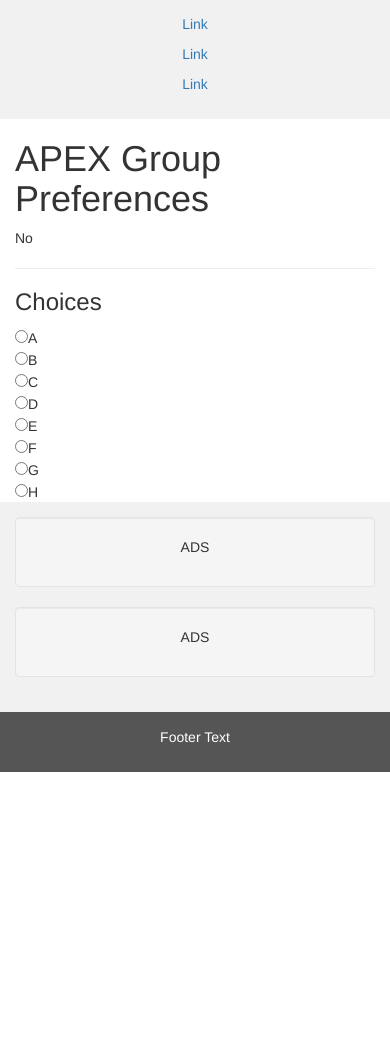
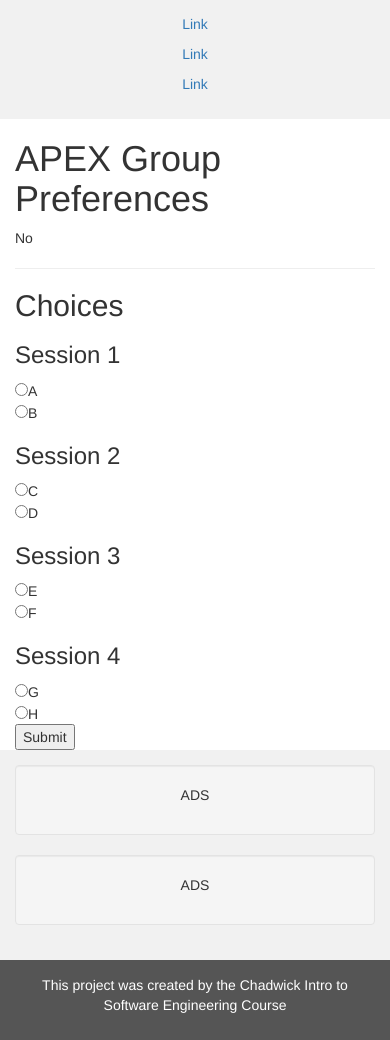
Before and after one commit to ChadwickSchool/APEX-Matching, a Flask app: page / in a window 390 px wide. Shown: the part 53-1093 px from the top of the page. Before the commit the page ends 825 px from the top, so only its background shows below. Run offline with Flask 2, Linux system fonts and the light colour scheme; some libraries are stand-ins or nearby versions.

Commit message:
refactor: Clean up templates
To simplify the templates, created a base main.html which other template
files should extend from

```diff
--- /dev/null
+++ b/project/templates/footer.html
@@ -0,0 +1,3 @@
+<footer class="container-fluid text-center">
+  <p>This project was created by the Chadwick Intro to Software Engineering Course</p>
+</footer>
--- /dev/null
+++ b/project/templates/header.html
@@ -0,0 +1,23 @@
+<nav class="navbar navbar-inverse">
+  <div class="container-fluid">
+    <div class="navbar-header">
+      <button type="button" class="navbar-toggle" data-toggle="collapse" data-target="#myNavbar">
+        <span class="icon-bar"></span>
+        <span class="icon-bar"></span>
+        <span class="icon-bar"></span>
+      </button>
+      <a class="navbar-brand" href="#">Logo</a>
+    </div>
+    <div class="collapse navbar-collapse" id="myNavbar">
+      <ul class="nav navbar-nav">
+        <li class="active"><a href="#">Home</a></li>
+        <li><a href="#">About</a></li>
+        <li><a href="#">Projects</a></li>
+        <li><a href="#">Contact</a></li>
+      </ul>
+      <ul class="nav navbar-nav navbar-right">
+        <li><a href="#"><span class="glyphicon glyphicon-log-in"></span> Login</a></li>
+      </ul>
+    </div>
+  </div>
+</nav>
--- a/project/templates/homepage.html
+++ b/project/templates/homepage.html
@@ -1,105 +1,15 @@
-<!DOCTYPE html>
-<html lang="en">
-<head>
-  <title>Bootstrap Example</title>
-  <meta charset="utf-8">
-  <meta name="viewport" content="width=device-width, initial-scale=1">
-  <link rel="stylesheet" href="https://maxcdn.bootstrapcdn.com/bootstrap/3.4.0/css/bootstrap.min.css">
-  <script src="https://ajax.googleapis.com/ajax/libs/jquery/3.3.1/jquery.min.js"></script>
-  <script src="https://maxcdn.bootstrapcdn.com/bootstrap/3.4.0/js/bootstrap.min.js"></script>
-  <style>
-    /* Remove the navbar's default margin-bottom and rounded borders */
-    .navbar {
-      margin-bottom: 0;
-      border-radius: 0;
-    }
-
-    /* Set height of the grid so .sidenav can be 100% (adjust as needed) */
-    .row.content {height: 450px}
-
-    /* Set gray background color and 100% height */
-    .sidenav {
-      padding-top: 20px;
-      background-color: #f1f1f1;
-      height: 100%;
-    }
-
-    /* Set black background color, white text and some padding */
-    footer {
-      background-color: #555;
-      color: white;
-      padding: 15px;
-    }
-
-    /* On small screens, set height to 'auto' for sidenav and grid */
-    @media screen and (max-width: 767px) {
-      .sidenav {
-        height: auto;
-        padding: 15px;
-      }
-      .row.content {height:auto;}
-    }
-  </style>
-</head>
-<body>
-
-<nav class="navbar navbar-inverse">
-  <div class="container-fluid">
-    <div class="navbar-header">
-      <button type="button" class="navbar-toggle" data-toggle="collapse" data-target="#myNavbar">
-        <span class="icon-bar"></span>
-        <span class="icon-bar"></span>
-        <span class="icon-bar"></span>
-      </button>
-      <a class="navbar-brand" href="#">Logo</a>
-    </div>
-    <div class="collapse navbar-collapse" id="myNavbar">
-      <ul class="nav navbar-nav">
-        <li class="active"><a href="#">Home</a></li>
-        <li><a href="#">About</a></li>
-        <li><a href="#">Projects</a></li>
-        <li><a href="#">Contact</a></li>
-      </ul>
-      <ul class="nav navbar-nav navbar-right">
-        <li><a href="#"><span class="glyphicon glyphicon-log-in"></span> Login</a></li>
-      </ul>
-    </div>
-  </div>
-</nav>
-
-<div class="container-fluid text-center">
-  <div class="row content">
-    <div class="col-sm-2 sidenav">
-      <p><a href="#">Link</a></p>
-      <p><a href="#">Link</a></p>
-      <p><a href="#">Link</a></p>
-    </div>
-    <div class="col-sm-8 text-left">
-      <h1>APEX Group Preferences</h1>
-      <p>No</p>
-      <hr>
-      <h3>Choices</h3>
-      <form>
-        {% for project in projects %}
-          <input type="radio" name="project" value="{{project.name}}">{{project.name}}<br>
-        {% endfor %}
-
-      </form>
-    </div>
-    <div class="col-sm-2 sidenav">
-      <div class="well">
-        <p>ADS</p>
-      </div>
-      <div class="well">
-        <p>ADS</p>
-      </div>
-    </div>
-  </div>
-</div>
-
-<footer class="container-fluid text-center">
-  <p>Footer Text</p>
-</footer>
-
-</body>
-</html>
+{% extends "main.html" %}
+{% block content %}
+  <h2>Choices</h2>
+  <form action="" method="post">
+    {% for i in range(1, 5) %}
+      <h3>Session {{i}}</h3>
+      {% for project in projects %}
+        {% if project.session_number == i %}
+          <input type="radio" name="session{{i}}" value="{{project.name}}">{{project.name}}<br>
+        {% endif %}
+      {% endfor %}
+    {% endfor %}
+    <input type="submit">
+  </form>
+{% endblock %}
--- a/project/templates/main.html
+++ b/project/templates/main.html
@@ -1,15 +1,83 @@
 <!DOCTYPE html>
-<html lang="en" dir="ltr">
+<html lang="en">
   <head>
+    <title>APEX Matching</title>
     <meta charset="utf-8">
-    <title></title>
+    <meta name="viewport" content="width=device-width, initial-scale=1">
+    <link rel="stylesheet" href="https://maxcdn.bootstrapcdn.com/bootstrap/3.4.0/css/bootstrap.min.css">
+    <script src="https://ajax.googleapis.com/ajax/libs/jquery/3.3.1/jquery.min.js"></script>
+    <script src="https://maxcdn.bootstrapcdn.com/bootstrap/3.4.0/js/bootstrap.min.js"></script>
+    <style>
+      /* Remove the navbar's default margin-bottom and rounded borders */
+
+      .navbar {
+        margin-bottom: 0;
+        border-radius: 0;
+      }
+
+      /* Set height of the grid so .sidenav can be 100% (adjust as needed) */
+
+      .row.content {
+        height: 450px
+      }
+
+      /* Set gray background color and 100% height */
+
+      .sidenav {
+        padding-top: 20px;
+        background-color: #f1f1f1;
+        height: 100%;
+      }
+
+      /* Set black background color, white text and some padding */
+
+      footer {
+        background-color: #555;
+        color: white;
+        padding: 15px;
+      }
+
+      /* On small screens, set height to 'auto' for sidenav and grid */
+
+      @media screen and (max-width: 767px) {
+        .sidenav {
+          height: auto;
+          padding: 15px;
+        }
+        .row.content {
+          height: auto;
+        }
+      }
+    </style>
   </head>
+
   <body>
-    {% for project in projects %}
-    <h1> {{project.proj_name}}</h1>
-    {% for student in project.students %}
-    <h2> {{student}}</h2>
-    {% endfor %}
-    {% endfor %}
+    {% include "header.html" %}
+    <div class="container-fluid text-center">
+      <div class="row content">
+        <div class="col-sm-2 sidenav">
+          <p><a href="#">Link</a></p>
+          <p><a href="#">Link</a></p>
+          <p><a href="#">Link</a></p>
+        </div>
+        <div class="col-sm-8 text-left">
+          <h1>APEX Group Preferences</h1>
+          <p>No</p>
+          <hr>
+          {% block content %}
+          {% endblock %}
+        </div>
+        <div class="col-sm-2 sidenav">
+          <div class="well">
+            <p>ADS</p>
+          </div>
+          <div class="well">
+            <p>ADS</p>
+          </div>
+        </div>
+      </div>
+    </div>
+    {% include "footer.html" %}
   </body>
+
 </html>
```
